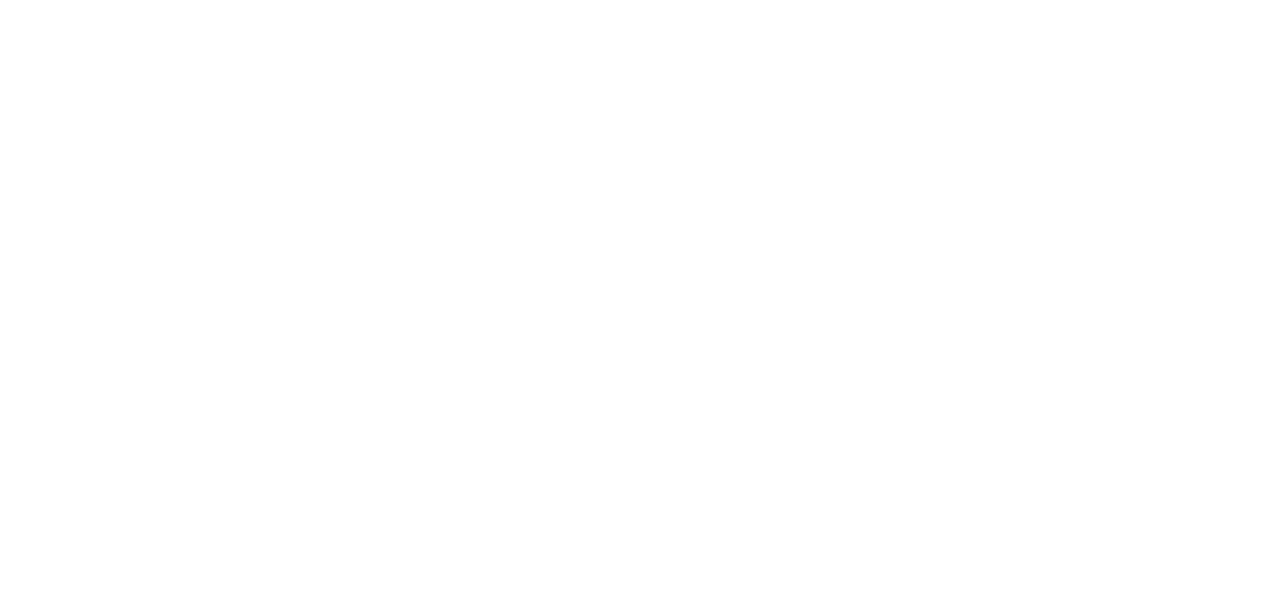
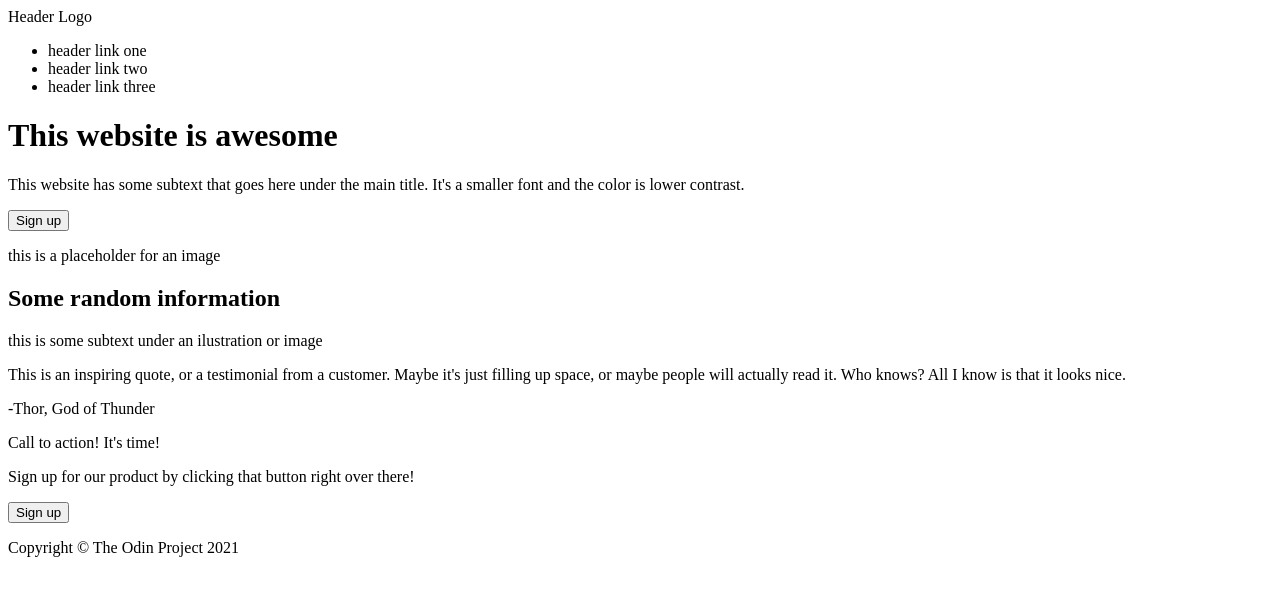
Before and after one commit to xaviergnp/landing-page, a plain HTML site: page index.html in a window 1280 px wide. Drawn offline with Linux system fonts and the light colour scheme.

Commit message:
Build page structure

```diff
--- a/index.html
+++ b/index.html
@@ -9,6 +9,56 @@
     </head>
 
     <body>
-
+        <div class="header">
+            <div class="header-logo">
+                <a>Header Logo</a>
+            </div>
+            <div class="header-link">
+                <ul>
+                    <li><a>header link one</a></li>
+                    <li><a>header link two</a></li>
+                    <li><a>header link three</a></li>
+                </ul>
+            </div>
+        </div>
+        <div class="content">
+            <div class="home-container">
+                <div class="home-textbox">
+                    <h1 class="home-title">This website is awesome</h1>
+                    <p class="home-subtext">This website has some subtext that goes here under the main title. It's a smaller font and the color is lower contrast.</p>
+                    <button class="home-signup">Sign up</button>
+                </div>
+                <div class="img-placeholder">
+                    <p>this is a placeholder for an image</p>
+                </div>
+            </div>
+            <div class="info-container">
+                <h2 class="info-title">Some random information</h2>
+                <div class="card-container">
+                    <div class="card-box">
+                        <div class="card-img"></div>
+                        <div class="card-text">
+                            <p>this is some subtext under an ilustration or image</p>
+                        </div>
+                    </div>
+                </div>
+            </div>
+            <div class="quote-container">
+                <p>This is an inspiring quote, or a testimonial from a customer. Maybe it's just filling up space, or maybe people will actually read it. Who knows? All I know is that it looks nice.</p>
+                <p>-Thor, God of Thunder</p>
+            </div>
+            <div class="signup-container">
+                <div class="signup-banner">
+                    <div class="signup-text">
+                        <p>Call to action! It's time!</p>
+                        <p>Sign up for our product by clicking that button right over there!</p>
+                    </div>
+                    <button>Sign up</button>
+                </div>
+            </div>
+        </div>
+        <div class="footer">
+            <p>Copyright © The Odin Project 2021</p>
+        </div>
     </body>
 </html>
```
